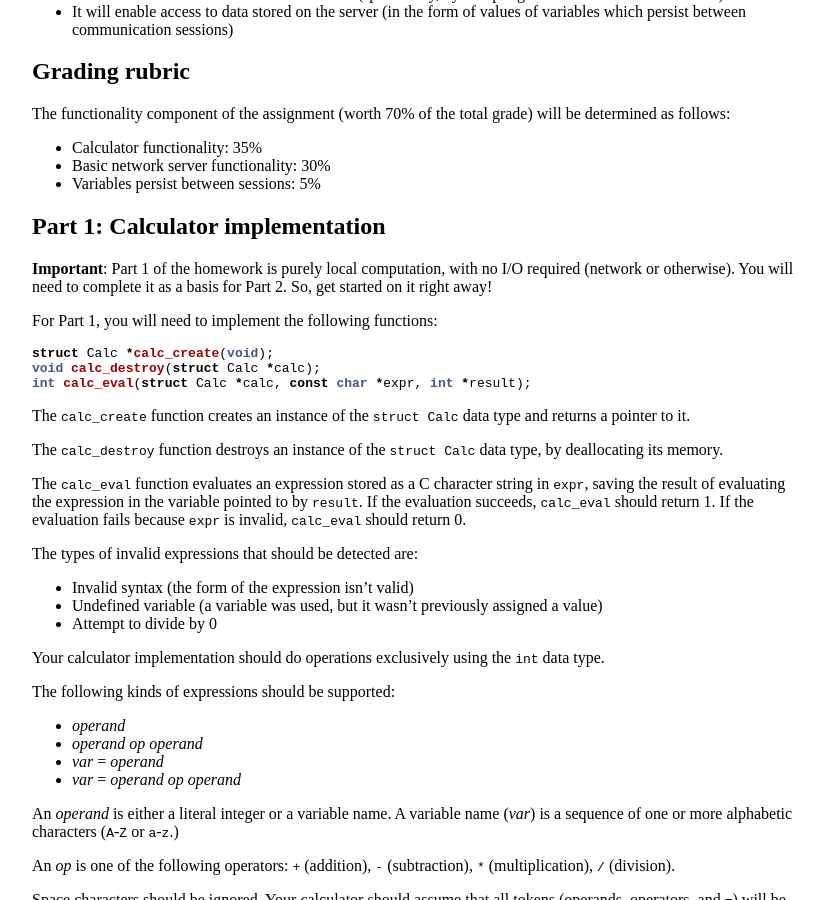
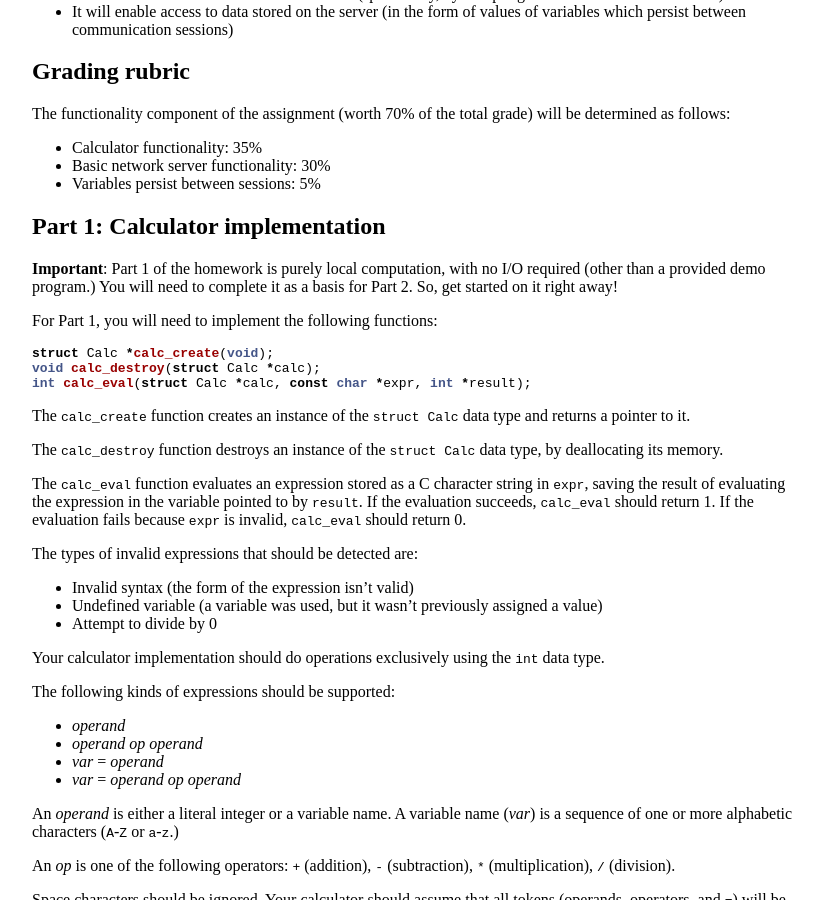
Before and after one commit to jhucsf/fall2019, a Jekyll site: the page built from hw/hw6.md, in a window 1280 px wide and 900 px high, scrolled down 439 px. Shown: the whole window, without its empty margins (224-1048 px from the left). Built offline with Jekyll 4.4.1, drawn with Linux system fonts in a browser that asks for light colours.

Commit message:
minor clarification

```diff
--- a/hw/hw6.md
+++ b/hw/hw6.md
@@ -34,7 +34,7 @@ The functionality component of the assignment (worth 70% of the total grade) wil
 
 ## Part 1: Calculator implementation
 
-**Important**: Part 1 of the homework is purely local computation, with no I/O required (network or otherwise).  You will need to complete it as a basis for Part 2.  So, get started on it right away!
+**Important**: Part 1 of the homework is purely local computation, with no I/O required (other than a provided demo program.)  You will need to complete it as a basis for Part 2.  So, get started on it right away!
 
 For Part 1, you will need to implement the following functions:
 
```
